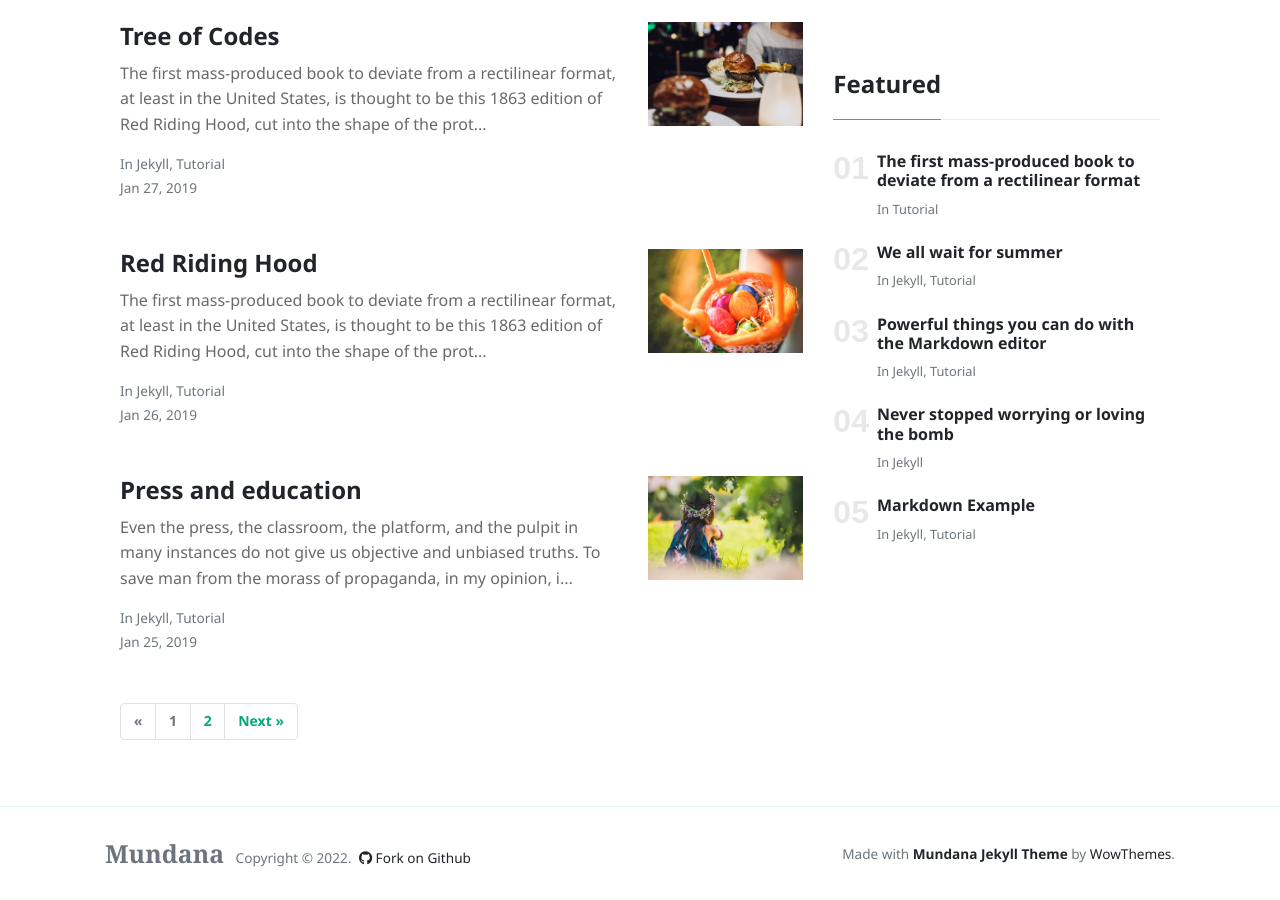
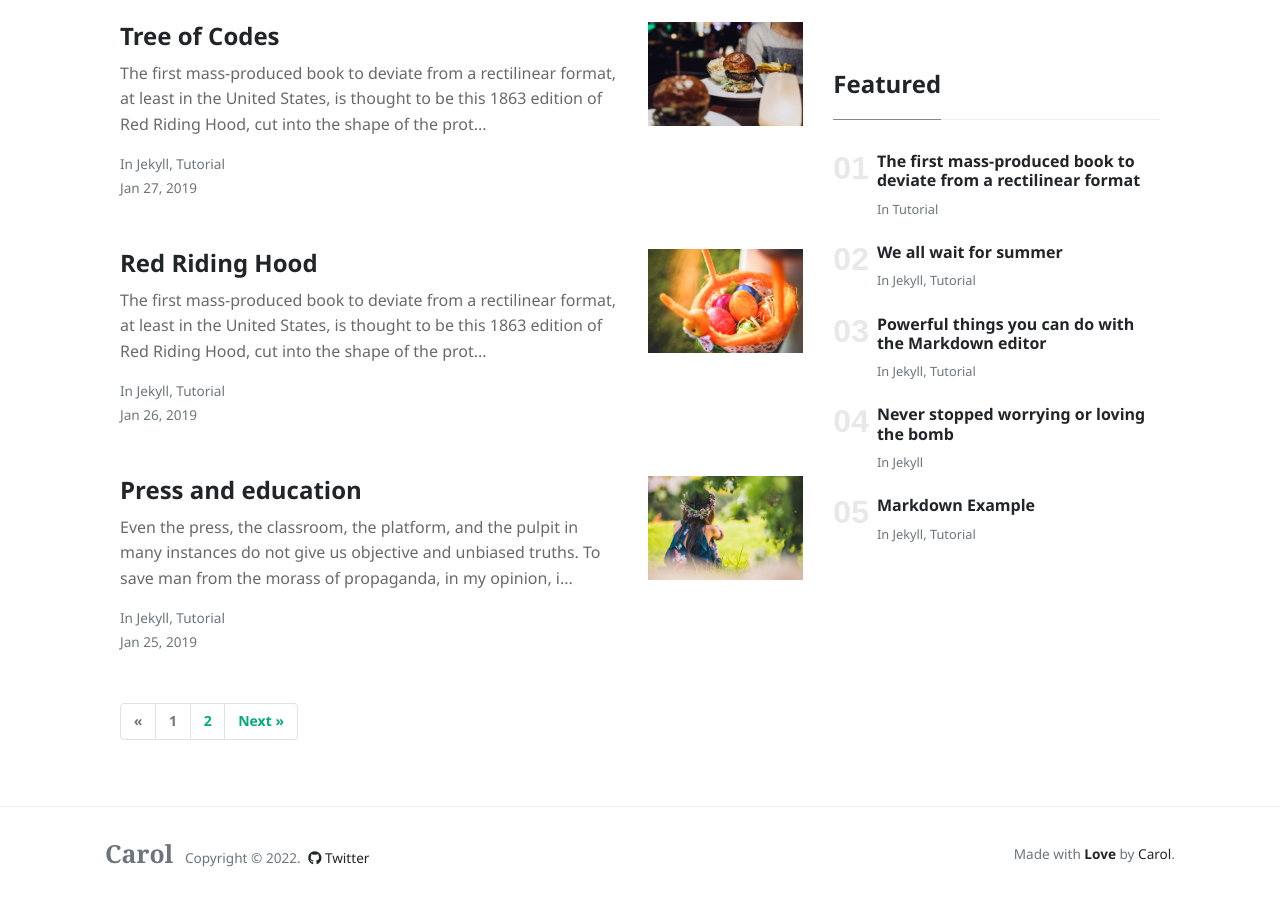
Before and after one commit to carolinemusyoka/carolinemusyoka.github.io, a Jekyll site: the page built from index.html, in a window 1280 px wide and 900 px high, scrolled down 1707 px. Built offline with Jekyll 4.4.1, drawn with Linux system fonts in a browser that asks for light colours; nearby versions of some CDN libraries; the list of posts is cut into pages by our own code.

Commit message:
stage ~6

```diff
--- a/_layouts/default.html
+++ b/_layouts/default.html
@@ -77,15 +77,15 @@
         <div class="container">
         <div class="row align-items-center justify-content-between">
             <div>
-                <span class="navbar-brand mr-2 mb-0"><strong>Mundana</strong></span>
+                <span class="navbar-brand mr-2 mb-0"><strong>Carol</strong></span>
                 <span>Copyright © <script>document.write(new Date().getFullYear())</script>.</span>
 
                 <!--  Github Repo Star Btn-->
-                <a class="text-dark ml-1" target="_blank" href="https://github.com/wowthemesnet/mundana-theme-jekyll"><i class="fab fa-github"></i> Fork on Github</a>
+                <a class="text-dark ml-1" target="_blank" href="https://twitter.com/carolmusyoka_"><i class="fab fa-github"></i> Twitter</a>
 
             </div>
             <div>
-                Made with <a target="_blank" class="text-dark font-weight-bold" href="https://www.wowthemes.net/mundana-jekyll-theme/"> Mundana Jekyll Theme </a> by <a class="text-dark" target="_blank" href="https://www.wowthemes.net">WowThemes</a>.
+                Made with <a target="_blank" class="text-dark font-weight-bold" href=""> Love </a> by <a class="text-dark" target="_blank" href="https://github.com/carolinemusyoka">Carol</a>.
             </div>
         </div>
         </div>
--- a/assets/css/theme.css
+++ b/assets/css/theme.css
@@ -1,6 +1,4 @@
-/*!
- * Mundana Jekyll Theme (https://www.wowthemes.net/mundana-jekyll-theme/)
- */
+
 
 body {
 	overflow-x:hidden;
```
